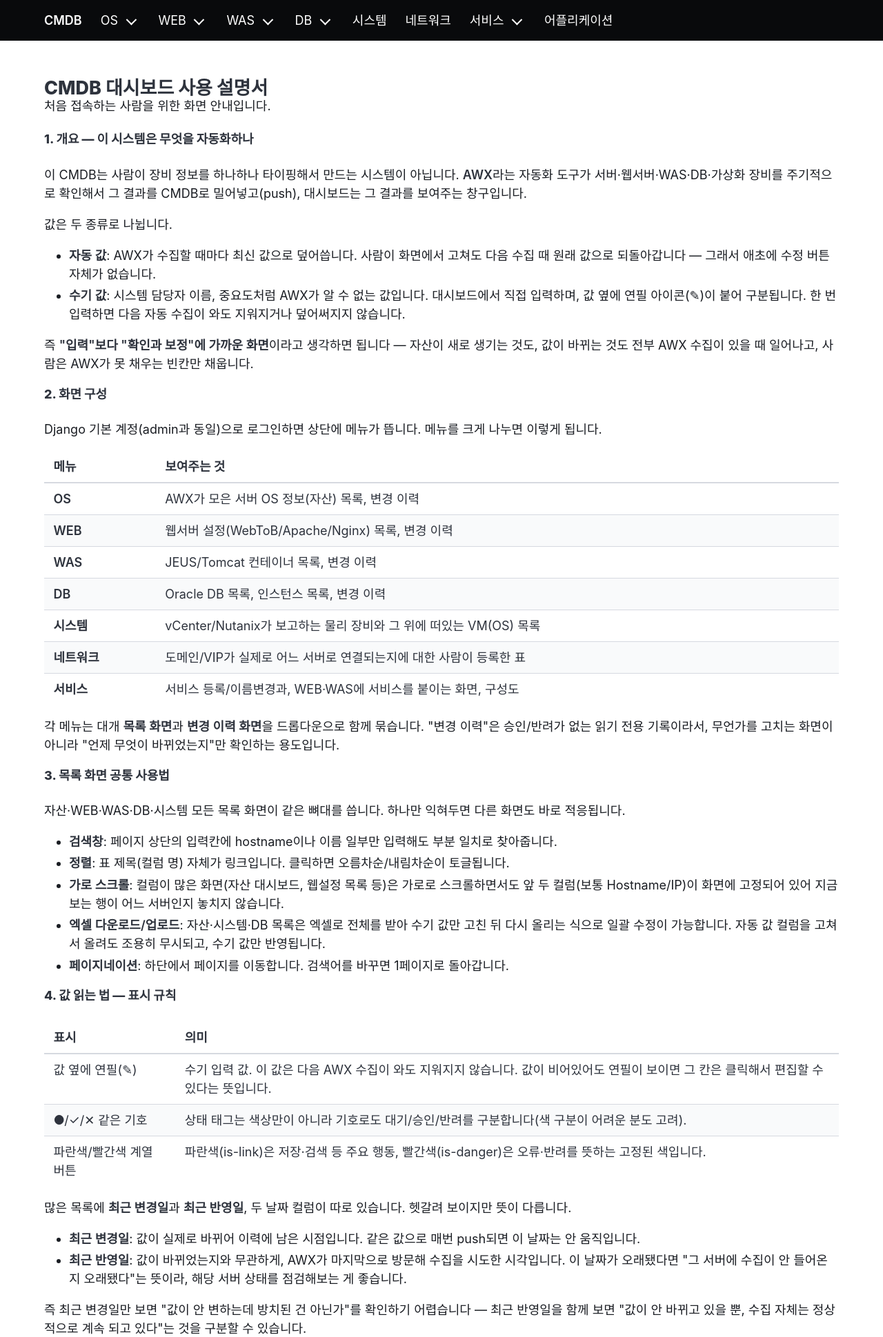
After one commit to guv03/cmdb-core, a Django app: template dashboard/templates/dashboard/help.html in a window 1280 px wide. The commit adds this page. Shown: the top 1939 px of the page at 69% size. Run offline with Django 5.2, Linux system fonts and the light colour scheme; the template is opened without the code that fills it, so the values that code supplies are empty.

Commit message:
feat: 대시보드 사용 설명서 페이지 추가
처음 쓰는 사람을 위한 화면 사용 안내(/dashboard/help/)를 앱 내
정적 페이지로 추가. Claude Docs 링크는 폐쇄망에서 안 열려 앱 코드로
전환. 화면/동작이 바뀔 때 help.html도 같이 갱신하도록 CLAUDE.md에
규칙 추가.

Co-Authored-By: Claude Sonnet 5 <noreply@anthropic.com>

```diff
--- a/dashboard/templates/dashboard/base.html
+++ b/dashboard/templates/dashboard/base.html
@@ -185,6 +185,8 @@
       </div>
       {% if user.is_authenticated %}
       <div class="navbar-end">
+        <a class="navbar-item {% if request.resolver_match.url_name == 'dashboard-help' %}is-active{% endif %}"
+           href="{% url 'dashboard-help' %}">도움말</a>
         <div class="navbar-item">
           <span class="mr-3">{{ user.username }}님</span>
           <form method="post" action="{% url 'dashboard-logout' %}">
--- /dev/null
+++ b/dashboard/templates/dashboard/help.html
@@ -0,0 +1,112 @@
+{% extends "dashboard/base.html" %}
+
+{% block title %}사용 설명서 - CMDB{% endblock %}
+
+{% block content %}
+<h1 class="title is-4">CMDB 대시보드 사용 설명서</h1>
+<p class="subtitle is-6">처음 접속하는 사람을 위한 화면 안내입니다.</p>
+
+<div class="content">
+
+  <h2 class="title is-6">1. 개요 — 이 시스템은 무엇을 자동화하나</h2>
+  <p>
+    이 CMDB는 사람이 장비 정보를 하나하나 타이핑해서 만드는 시스템이 아닙니다. <strong>AWX</strong>라는 자동화
+    도구가 서버·웹서버·WAS·DB·가상화 장비를 주기적으로 확인해서 그 결과를 CMDB로 밀어넣고(push), 대시보드는
+    그 결과를 보여주는 창구입니다.
+  </p>
+  <p>값은 두 종류로 나뉩니다.</p>
+  <ul>
+    <li><strong>자동 값</strong>: AWX가 수집할 때마다 최신 값으로 덮어씁니다. 사람이 화면에서 고쳐도 다음 수집 때 원래 값으로 되돌아갑니다 — 그래서 애초에 수정 버튼 자체가 없습니다.</li>
+    <li><strong>수기 값</strong>: 시스템 담당자 이름, 중요도처럼 AWX가 알 수 없는 값입니다. 대시보드에서 직접 입력하며, 값 옆에 연필 아이콘(✎)이 붙어 구분됩니다. 한 번 입력하면 다음 자동 수집이 와도 지워지거나 덮어써지지 않습니다.</li>
+  </ul>
+  <p>
+    즉 <strong>"입력"보다 "확인과 보정"에 가까운 화면</strong>이라고 생각하면 됩니다 — 자산이 새로 생기는 것도,
+    값이 바뀌는 것도 전부 AWX 수집이 있을 때 일어나고, 사람은 AWX가 못 채우는 빈칸만 채웁니다.
+  </p>
+
+  <h2 class="title is-6">2. 화면 구성</h2>
+  <p>Django 기본 계정(admin과 동일)으로 로그인하면 상단에 메뉴가 뜹니다. 메뉴를 크게 나누면 이렇게 됩니다.</p>
+  <table class="table is-fullwidth is-striped">
+    <thead>
+      <tr><th>메뉴</th><th>보여주는 것</th></tr>
+    </thead>
+    <tbody>
+      <tr><td><strong>OS</strong></td><td>AWX가 모은 서버 OS 정보(자산) 목록, 변경 이력</td></tr>
+      <tr><td><strong>WEB</strong></td><td>웹서버 설정(WebToB/Apache/Nginx) 목록, 변경 이력</td></tr>
+      <tr><td><strong>WAS</strong></td><td>JEUS/Tomcat 컨테이너 목록, 변경 이력</td></tr>
+      <tr><td><strong>DB</strong></td><td>Oracle DB 목록, 인스턴스 목록, 변경 이력</td></tr>
+      <tr><td><strong>시스템</strong></td><td>vCenter/Nutanix가 보고하는 물리 장비와 그 위에 떠있는 VM(OS) 목록</td></tr>
+      <tr><td><strong>네트워크</strong></td><td>도메인/VIP가 실제로 어느 서버로 연결되는지에 대한 사람이 등록한 표</td></tr>
+      <tr><td><strong>서비스</strong></td><td>서비스 등록/이름변경과, WEB·WAS에 서비스를 붙이는 화면, 구성도</td></tr>
+    </tbody>
+  </table>
+  <p>
+    각 메뉴는 대개 <strong>목록 화면</strong>과 <strong>변경 이력 화면</strong>을 드롭다운으로 함께 묶습니다.
+    "변경 이력"은 승인/반려가 없는 읽기 전용 기록이라서, 무언가를 고치는 화면이 아니라 "언제 무엇이
+    바뀌었는지"만 확인하는 용도입니다.
+  </p>
+
+  <h2 class="title is-6">3. 목록 화면 공통 사용법</h2>
+  <p>자산·WEB·WAS·DB·시스템 모든 목록 화면이 같은 뼈대를 씁니다. 하나만 익혀두면 다른 화면도 바로 적응됩니다.</p>
+  <ul>
+    <li><strong>검색창</strong>: 페이지 상단의 입력칸에 hostname이나 이름 일부만 입력해도 부분 일치로 찾아줍니다.</li>
+    <li><strong>정렬</strong>: 표 제목(컬럼 명) 자체가 링크입니다. 클릭하면 오름차순/내림차순이 토글됩니다.</li>
+    <li><strong>가로 스크롤</strong>: 컬럼이 많은 화면(자산 대시보드, 웹설정 목록 등)은 가로로 스크롤하면서도 앞 두 컬럼(보통 Hostname/IP)이 화면에 고정되어 있어 지금 보는 행이 어느 서버인지 놓치지 않습니다.</li>
+    <li><strong>엑셀 다운로드/업로드</strong>: 자산·시스템·DB 목록은 엑셀로 전체를 받아 수기 값만 고친 뒤 다시 올리는 식으로 일괄 수정이 가능합니다. 자동 값 컬럼을 고쳐서 올려도 조용히 무시되고, 수기 값만 반영됩니다.</li>
+    <li><strong>페이지네이션</strong>: 하단에서 페이지를 이동합니다. 검색어를 바꾸면 1페이지로 돌아갑니다.</li>
+  </ul>
+
+  <h2 class="title is-6">4. 값 읽는 법 — 표시 규칙</h2>
+  <table class="table is-fullwidth is-striped">
+    <thead><tr><th>표시</th><th>의미</th></tr></thead>
+    <tbody>
+      <tr><td>값 옆에 연필(✎)</td><td>수기 입력 값. 이 값은 다음 AWX 수집이 와도 지워지지 않습니다. 값이 비어있어도 연필이 보이면 그 칸은 클릭해서 편집할 수 있다는 뜻입니다.</td></tr>
+      <tr><td>●/✓/✕ 같은 기호</td><td>상태 태그는 색상만이 아니라 기호로도 대기/승인/반려를 구분합니다(색 구분이 어려운 분도 고려).</td></tr>
+      <tr><td>파란색/빨간색 계열 버튼</td><td>파란색(is-link)은 저장·검색 등 주요 행동, 빨간색(is-danger)은 오류·반려를 뜻하는 고정된 색입니다.</td></tr>
+    </tbody>
+  </table>
+  <p>많은 목록에 <strong>최근 변경일</strong>과 <strong>최근 반영일</strong>, 두 날짜 컬럼이 따로 있습니다. 헷갈려 보이지만 뜻이 다릅니다.</p>
+  <ul>
+    <li><strong>최근 변경일</strong>: 값이 실제로 바뀌어 이력에 남은 시점입니다. 같은 값으로 매번 push되면 이 날짜는 안 움직입니다.</li>
+    <li><strong>최근 반영일</strong>: 값이 바뀌었는지와 무관하게, AWX가 마지막으로 방문해 수집을 시도한 시각입니다. 이 날짜가 오래됐다면 "그 서버에 수집이 안 들어온 지 오래됐다"는 뜻이라, 해당 서버 상태를 점검해보는 게 좋습니다.</li>
+  </ul>
+  <p>즉 최근 변경일만 보면 "값이 안 변하는데 방치된 건 아닌가"를 확인하기 어렵습니다 — 최근 반영일을 함께 보면 "값이 안 바뀌고 있을 뿐, 수집 자체는 정상적으로 계속 되고 있다"는 것을 구분할 수 있습니다.</p>
+
+  <h2 class="title is-6">5. 서비스와 구성도</h2>
+  <p>
+    "서비스"는 웹서버 vhost나 WAS 컨테이너 하나가 어느 업무(포털사이트, 내부시스템 등)에 쓰이는지를 나타내는
+    기준 태그입니다. 관리 화면이 둘로 나뉘어 있습니다.
+  </p>
+  <ul>
+    <li><strong>서비스 관리</strong>: 새 서비스 이름을 등록·이름변경·삭제하는 곳입니다.</li>
+    <li><strong>서비스 배정</strong>: 이미 등록된 서비스 중에서 골라 WEB vhost와 WAS 컨테이너에 붙이는 곳입니다.</li>
+  </ul>
+  <p>
+    둘을 나눠 둔 건 타이핑 오타로 새 서비스가 조용히 만들어져 기존 연결이 엇갈리는 사고를 막기 위해서입니다.
+    그래서 서비스 배정 화면의 입력칸은 <strong>이미 있는 서비스 이름만</strong> 받아들입니다 — 새 이름이
+    필요하면 반드시 서비스 관리에서 먼저 만들어야 합니다.
+  </p>
+
+  <h3 class="title is-6">구성도</h3>
+  <p>서비스 하나를 골라 그 서비스에 무엇이 연결되어 있는지를 그림으로 보여줍니다(서비스 탭 → 구성도). 그림에서 지켜보면 좋은 곳:</p>
+  <ul>
+    <li><strong>실선</strong>: 설정 파일을 분석해서 CMDB가 스스로 찾아낸 확인된 연결(예: WebToB↔JEUS, JEUS↔DB).</li>
+    <li><strong>점선</strong>: 설정 파일에서는 알 수 없어 사람이 네트워크 탭에서 직접 등록해둔 경로(예: Apache/Nginx가 VIP를 통해 WAS를 호출).</li>
+  </ul>
+  <p>같은 서버에 떠있는 WEB/WAS/DB는 그림에서 하나의 OS 박스로 자동으로 묶입니다 — 이중화된 서버 2대가 각각 다른 박스로 쓰이지 않고 실제 서버 개수대로 정리되어 보입니다.</p>
+
+  <h2 class="title is-6">6. 자주 묻는 질문</h2>
+  <table class="table is-fullwidth is-striped">
+    <thead><tr><th>질문</th><th>답</th></tr></thead>
+    <tbody>
+      <tr><td>새 서버를 추가했는데 대시보드에 안 보여요</td><td>자산은 AWX가 그 서버를 수집(push)해야만 생깁니다. 대시보드에서 직접 새 자산을 만드는 기능은 없습니다. AWX 수집이 아직 그 서버까지 도달하지 않았는지 확인해주세요.</td></tr>
+      <tr><td>수기로 입력한 값이 갑자기 사라졌어요</td><td>정상적인 필드면 사라지지 않습니다. 다만 장비/DB가 CMDB에서 자체가 삭제되면(예: 물리 서버가 실제로 폐기됨) 그에 달렸던 수기 값도 함께 사라집니다.</td></tr>
+      <tr><td>WebToB↔JEUS 연결이나 DB 연결이 구성도에 안 떠요</td><td>자동 연결은 설정 내용으로만 판단하며, 양쪽이 다 수집된 다음 push에서만 다시 해석됩니다(실시간 재계산 아님). 설정에 없는 연결은 네트워크 탭이나 WAS 수기 연결 기능으로 직접 등록해야 합니다.</td></tr>
+      <tr><td>서비스명을 입력하려는데 오류가 나요</td><td>새 이름은 자동으로 만들어지지 않습니다(오타 방지). 서비스 관리 화면에서 먼저 등록하세요.</td></tr>
+      <tr><td>같은 값을 엑셀로 올렸는데 반영이 안 돼요</td><td>자동 값 컬럼은 엑셀로 고쳐도 조용히 무시됩니다. 수기 값 컬럼만 반영되며, 실제로 달라진 셀만 "반영 예정"으로 나타난다는 점도 확인하세요.</td></tr>
+    </tbody>
+  </table>
+  <p>더 깊은 관리(필드 정의 등)는 Django admin에서 하지만, 일상적인 조회·수정은 이 대시보드로만 충분합니다.</p>
+
+</div>
+{% endblock %}
--- a/dashboard/urls.py
+++ b/dashboard/urls.py
@@ -27,6 +27,7 @@ from dashboard.views import (
     DbConfigSourceManualUpdateView,
     DbInstanceExportView,
     DbInstanceListView,
+    HelpView,
     JeusContainerExportView,
     JeusContainerListView,
     ManualFieldImportConfirmView,
@@ -291,6 +292,7 @@ urlpatterns = [
         name="dashboard-system-import-confirm",
     ),
     path("network/", NetworkRouteListView.as_view(), name="dashboard-network-list"),
+    path("help/", HelpView.as_view(), name="dashboard-help"),
 ]
 
 api_urlpatterns = [
--- a/dashboard/views.py
+++ b/dashboard/views.py
@@ -277,6 +277,10 @@ class OverviewView(LoginRequiredMixin, TemplateView):
         return context
 
 
+class HelpView(LoginRequiredMixin, TemplateView):
+    template_name = "dashboard/help.html"
+
+
 class OverviewDrilldownView(LoginRequiredMixin, View):
     """통합대시보드의 카테고리 타일 클릭 시 그 아래 도넛으로 펼쳐 보여줄 하위 분포(AJAX).
     section으로 어느 축(OS/WEB/WAS)인지 고르고 key로 그 축 안의 카테고리를 지정한다."""
```
Also changed, not shown: CLAUDE.md (+7 -0 lines), WORKLOG.md (+11 -0 lines), CHANGELOG.md, 1 other file.
